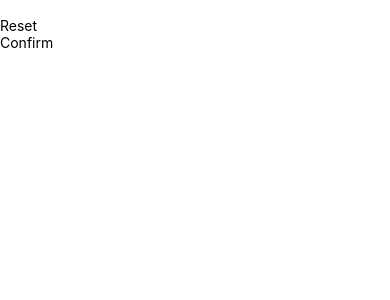
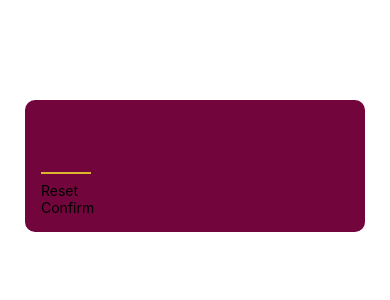
Before and after one commit to reuben-k-o/guess-number-rn, a React Native app: screen / in a window 390 px wide. Shown: the top 300 px of the page. Built offline with nearby package versions, Linux system fonts and the light colour scheme.

Commit message:
styling input field

```diff
--- a/screens/StartGameScreen.js
+++ b/screens/StartGameScreen.js
@@ -1,10 +1,11 @@
-import { TextInput, View } from "react-native";
+import { TextInput, View, StyleSheet } from "react-native";
+
 import PrimaryButton from "../components/PrimaryButton";
 
 function StartGameScreen() {
   return (
-    <View>
-      <TextInput />
+    <View style={styles.inputContainer}>
+      <TextInput style={styles.textInput} maxLength={2} />
       <PrimaryButton>Reset</PrimaryButton>
       <PrimaryButton>Confirm</PrimaryButton>
     </View>
@@ -12,3 +13,25 @@
 }
 
 export default StartGameScreen;
+
+const styles = StyleSheet.create({
+  inputContainer: {
+    marginTop: 100,
+    padding: 16,
+    marginHorizontal: 25,
+    borderRadius: 10,
+    backgroundColor: "#72063c",
+    elevation: 8,
+  },
+  textInput: {
+    height: 50,
+    width: 50,
+    fontSize: 32,
+    borderBottomColor: "#ddb52f",
+    borderBottomWidth: 2,
+    marginVertical: 8,
+    color: "#ddb52f",
+    fontWeight: "bold",
+    textAlign: "center",
+  },
+});
```
